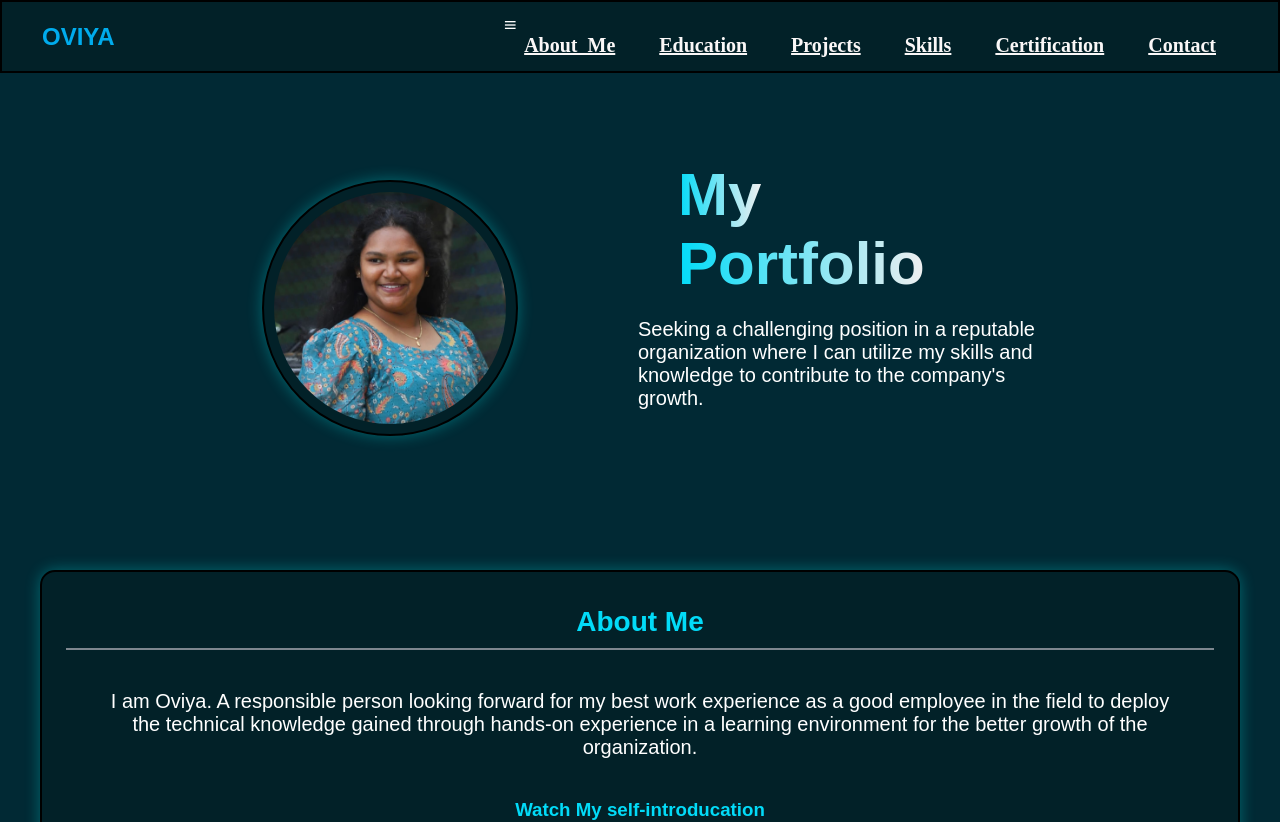
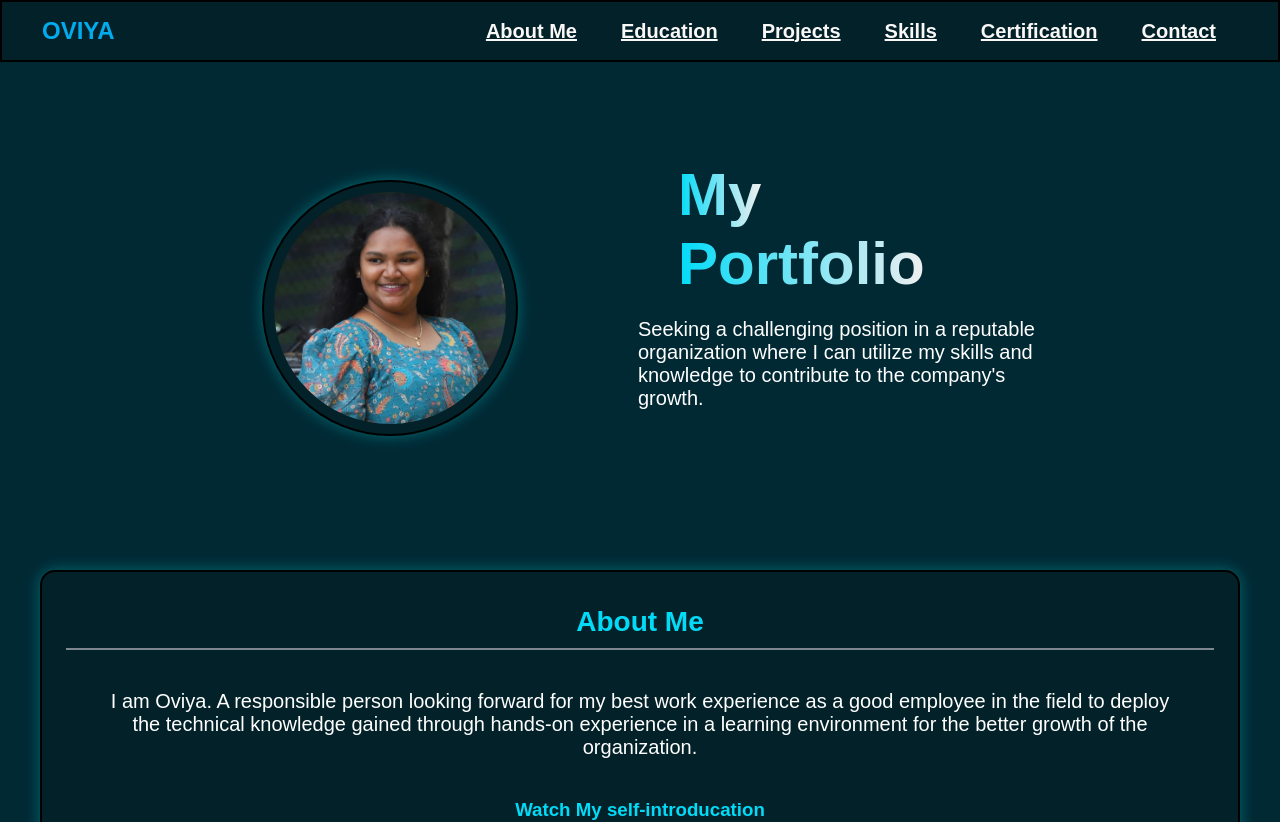
Before and after one commit to Oviyadhanagopal/Portfolio, a plain HTML site: page index.html in a window 1280 px wide. Shown: the top 822 px of the page. Drawn offline with nearby package versions, Linux system fonts and the light colour scheme; a script that the page names is missing.

Commit message:
Update index.html

```diff
--- a/index.html
+++ b/index.html
@@ -12,9 +12,7 @@
    <header>
     <div class="name">OVIYA</div>
     <nav class="navbar">
-      <div class="menu-toggle"
-        id="menu-toggle">
-         <i class='bx bx-menu'>
+
       <ul>
         <li><a href="#aboutme" >About Me</a></li>
         <li><a href="#education" >Education</a></li>
@@ -23,7 +21,7 @@
         <li><a href="#certification">Certification</a></li>
         <li><a href="#contact" >Contact</a></li>
       </ul>
-       </i>
+
     </nav>
   </header>
 
```
